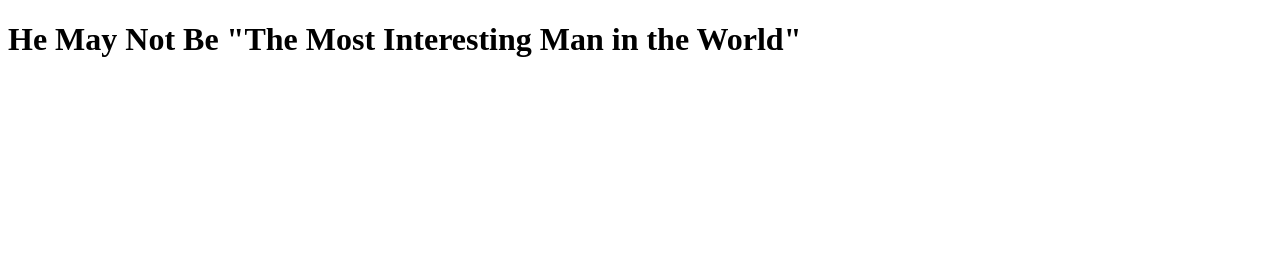
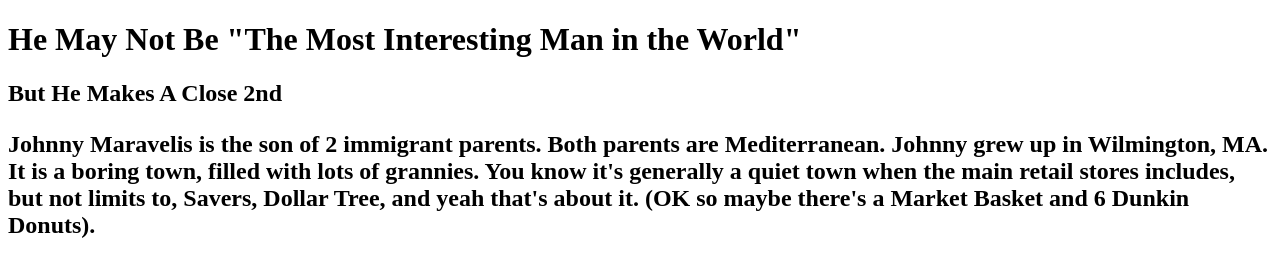
Before and after one commit to PhoenixAfterglow/class-activity-061919, a plain HTML site: page index.html in a window 1280 px wide. Drawn offline with Linux system fonts and the light colour scheme.

Commit message:
1st paragraph

```diff
--- a/index.html
+++ b/index.html
@@ -1,9 +1,18 @@
 <!DOCTYPE html>
-<html>
+<html lang="en-us">
     <head>
+        <meta charset="UTF-8">
         <title>The Man. The Myth.  The Legend.</title>
     </head>
         <body>
             <h1>He May Not Be "The Most Interesting Man in the World"</h1>
+            <h2>But He Makes A Close 2nd
+                <p>Johnny Maravelis is the son of 2 immigrant parents.  Both parents are Mediterranean.  Johnny
+                    grew up in Wilmington, MA.  It is a boring town, filled with lots of grannies.  You know it's
+                    generally a quiet town when the main retail stores includes, but not limits to, Savers, Dollar Tree,
+                    and yeah that's about it.  (OK so maybe there's a Market Basket and 6 Dunkin Donuts).
+                </p>
+                <p>
+                </p>
         </body>
 </html>
```
